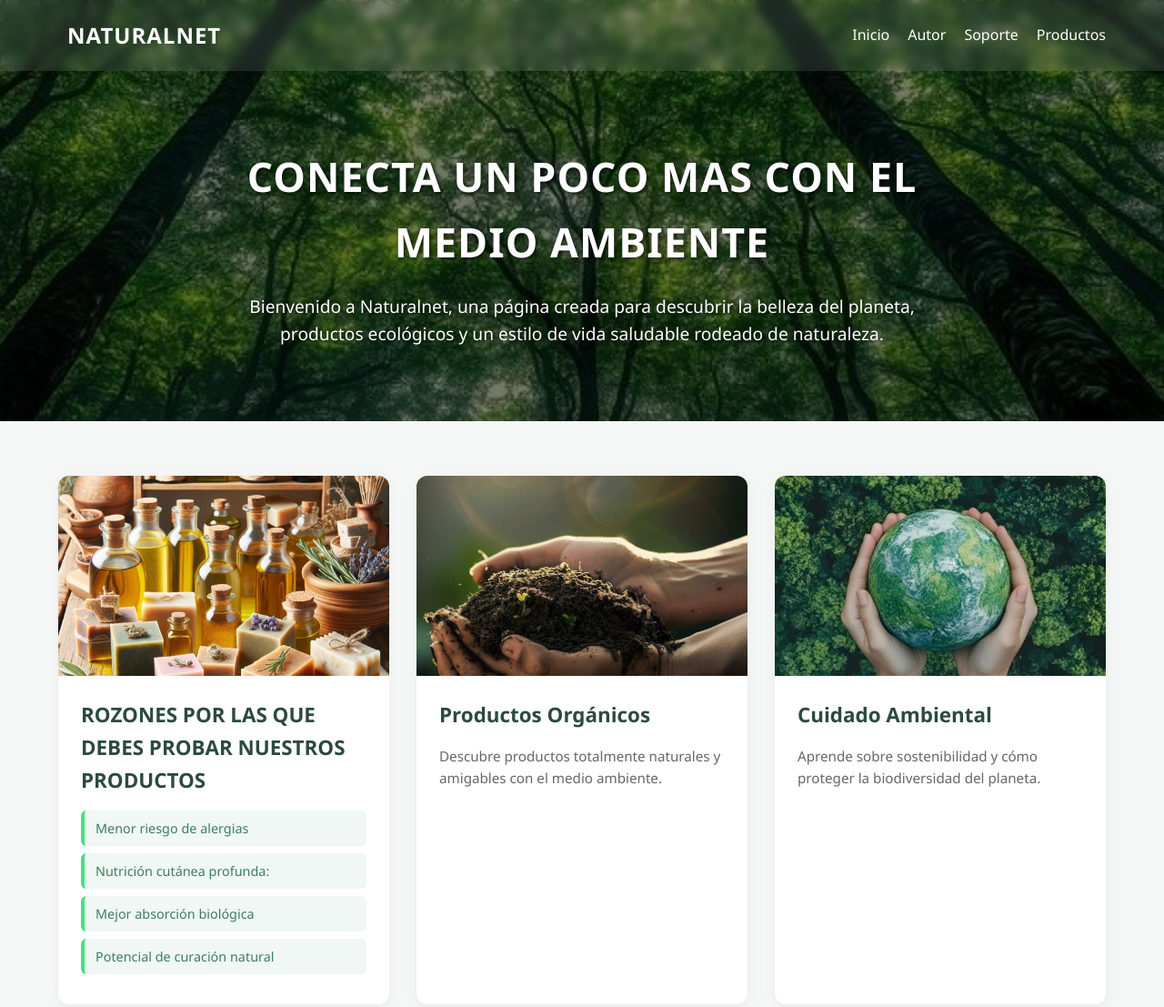
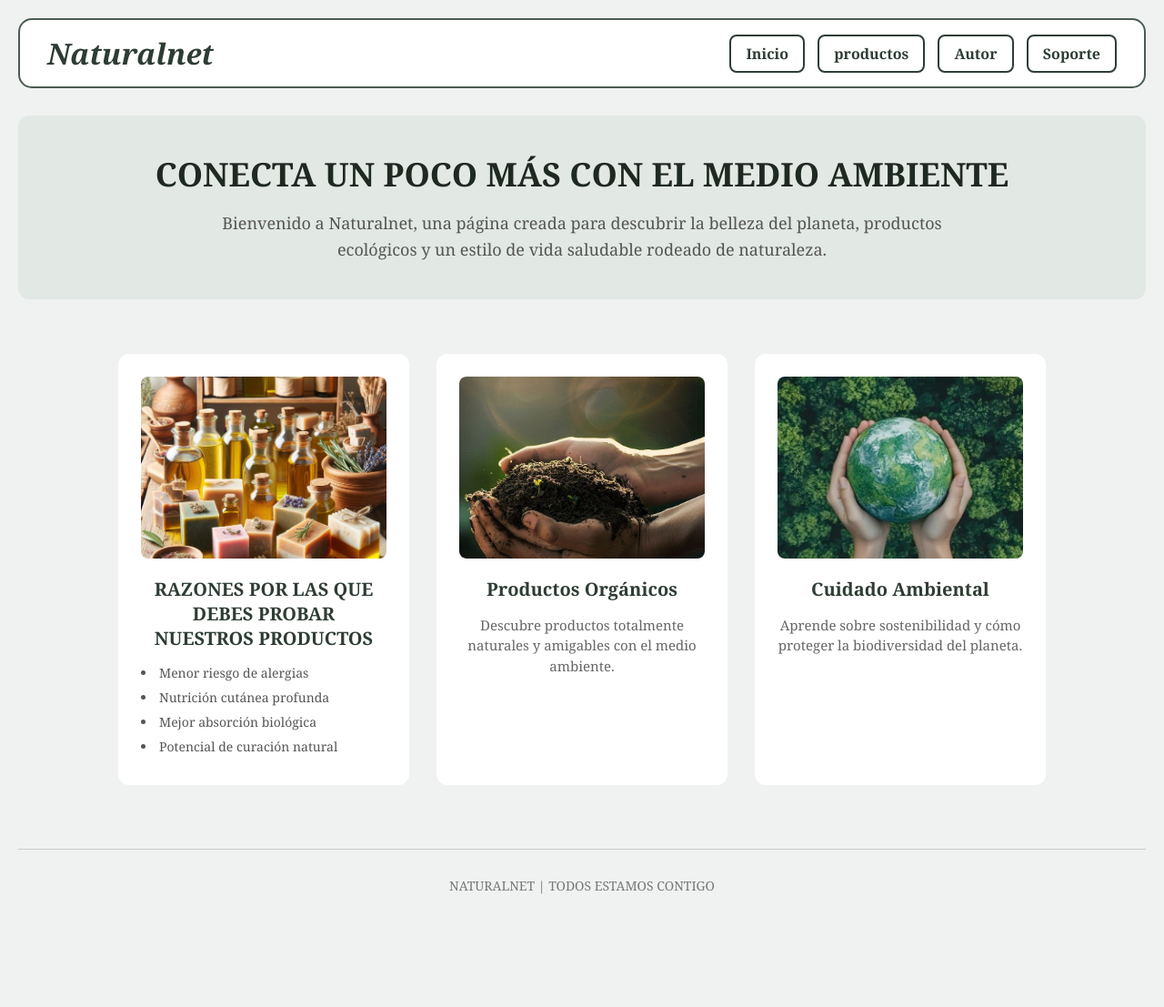
Before and after one commit to keilerserrano64-gif/proyecto-naturalista-de-html, a plain HTML site: page index.html in a window 1280 px wide. Shown: the top 1107 px of the page at 91% size. After the commit the page ends 1033 px from the top, so only its background shows below. Drawn offline with Linux system fonts and the light colour scheme.

Commit message:
tercer comic

```diff
--- /dev/null
+++ b/css/contacto.css
@@ -0,0 +1,206 @@
+
+        /* Estilos Globales y Variables */
+        :root {
+            --verde-principal: #2e6f40;
+            --verde-claro: #e8f5e9;
+            --marron-oscuro: #3e2723;
+            --gris-fondo: #f9f9f9;
+            --blanco: #ffffff;
+            --texto: #333333;
+        }
+
+        body {
+            font-family: 'Segoe UI', Tahoma, Geneva, Verdana, sans-serif;
+            margin: 0;
+            padding: 0;
+            background-color: var(--gris-fondo);
+            color: var(--texto);
+            line-height: 1.6;
+        }
+
+        header {
+            background-color: var(--verde-principal);
+            color: var(--blanco);
+            text-align: center;
+            padding: 3rem 1rem;
+        }
+
+        header h1 {
+            margin: 0;
+            font-size: 2.5rem;
+        }
+
+        header p {
+            margin: 0.5rem 0 0 0;
+            font-size: 1.1rem;
+            opacity: 0.9;
+        }
+
+        /* Contenedor Principal */
+        .container {
+            max-width: 1100px;
+            margin: 0 auto;
+            padding: 2rem 1rem;
+        }
+
+        /* Buscador */
+        .search-box {
+            max-width: 600px;
+            margin: -2rem auto 2rem auto;
+            background: var(--blanco);
+            padding: 0.5rem;
+            border-radius: 50px;
+            box-shadow: 0 4px 15px rgba(0,0,0,0.1);
+            display: flex;
+        }
+
+        .search-box input {
+            flex: 1;
+            border: none;
+            padding: 0.8rem 1.5rem;
+            font-size: 1rem;
+            border-radius: 50px;
+            outline: none;
+        }
+
+        .search-box button {
+            background-color: var(--verde-principal);
+            color: var(--blanco);
+            border: none;
+            padding: 0.8rem 2rem;
+            border-radius: 50px;
+            cursor: pointer;
+            font-weight: bold;
+            transition: background 0.3s;
+        }
+
+        .search-box button:hover {
+            background-color: var(--marron-oscuro);
+        }
+
+        /* Secciones */
+        h2 {
+            text-align: center;
+            color: var(--marron-oscuro);
+            margin-bottom: 2rem;
+        }
+
+        /* Tarjetas de Categorías */
+        .categories-grid {
+            display: grid;
+            grid-template-columns: repeat(auto-fit, minmax(280px, 1fr));
+            gap: 1.5rem;
+            margin-bottom: 4rem;
+        }
+
+        .card {
+            background: var(--blanco);
+            padding: 2rem;
+            border-radius: 12px;
+            box-shadow: 0 2px 8px rgba(0,0,0,0.05);
+            text-align: center;
+            border-top: 5px solid var(--verde-principal);
+            transition: transform 0.3s;
+        }
+
+        .card:hover {
+            transform: translateY(-5px);
+        }
+
+        .card-icon {
+            font-size: 2.5rem;
+            margin-bottom: 1rem;
+        }
+
+        .card h3 {
+            margin: 0 0 0.5rem 0;
+            color: var(--verde-principal);
+        }
+
+        .card p {
+            font-size: 0.95rem;
+            color: #666;
+        }
+
+        .card a {
+            display: inline-block;
+            margin-top: 1rem;
+            color: var(--marron-oscuro);
+            text-decoration: none;
+            font-weight: bold;
+        }
+
+        .card a:hover {
+            text-decoration: underline;
+        }
+
+        /* Sección de Contacto doble columna */
+        .support-flex {
+            display: flex;
+            flex-wrap: wrap;
+            gap: 2rem;
+            background: var(--blanco);
+            padding: 2.5rem;
+            border-radius: 12px;
+            box-shadow: 0 2px 8px rgba(0,0,0,0.05);
+        }
+
+        .contact-info, .contact-form {
+            flex: 1;
+            min-width: 300px;
+        }
+
+        .contact-info h3 {
+            color: var(--verde-principal);
+            margin-top: 0;
+        }
+
+        /* Formulario */
+        .form-group {
+            margin-bottom: 1.2rem;
+        }
+
+        .form-group label {
+            display: block;
+            margin-bottom: 0.4rem;
+            font-weight: 500;
+        }
+
+        .form-group input, .form-group textarea {
+            width: 100%;
+            padding: 0.75rem;
+            border: 1px solid #ccc;
+            border-radius: 6px;
+            box-sizing: border-box;
+            font-family: inherit;
+        }
+
+        .form-group textarea {
+            resize: vertical;
+            height: 120px;
+        }
+
+        button.btn-submit {
+            background-color: var(--verde-principal);
+            color: var(--blanco);
+            border: none;
+            padding: 0.8rem 2rem;
+            border-radius: 6px;
+            cursor: pointer;
+            font-size: 1rem;
+            width: 100%;
+            font-weight: bold;
+        }
+
+        button.btn-submit:hover {
+            background-color: var(--marron-oscuro);
+        }
+
+        footer {
+            text-align: center;
+            padding: 2rem;
+            background-color: var(--marron-oscuro);
+            color: var(--blanco);
+            margin-top: 4rem;
+            font-size: 0.9rem;
+        }
--- a/css/layout.css
+++ b/css/layout.css
@@ -1,154 +1,142 @@
+
 * {
     margin: 0;
     padding: 0;
     box-sizing: border-box;
-    font-family: 'Segoe UI', Tahoma, Geneva, Verdana, sans-serif;
-}
-
-body {
-    background-color: #f4f7f5;
-    color: #333;
-    line-height: 1.6;
+    font-family: Georgia, 'Times New Roman', Times, serif;
 }
 
 
-header {
-    background: linear-gradient(rgba(0, 0, 0, 0.5), rgba(0, 0, 0, 0.5)),
-        url('../img/iconos/WhatsApp\ Image\ 2026-05-28\ at\ 4.12.30\ PM.jpeg') no-repeat center center/cover;
-    color: #fff;
-    padding-bottom: 60px;
+body {
+    background-color: #f0f2f1;
+    color: #333;
+    padding: 20px;
 }
 
-nav {
+
+.navbar {
     display: flex;
     justify-content: space-between;
     align-items: center;
-    padding: 20px 5%;
-    background-color: rgba(255, 255, 255, 0.1);
-    backdrop-filter: blur(5px);
+    border: 2px solid #4a5c50;
+    border-radius: 15px;
+    padding: 15px 30px;
+    background-color: #ffffff;
+    margin-bottom: 30px;
 }
 
-nav .logo {
-    font-size: 1.5rem;
+.logo {
     font-weight: bold;
-    text-transform: uppercase;
-    letter-spacing: 1px;
-    display: flex;
-    align-items: center;
-    gap: 10px;
-    color: #fff;
+    font-size: 32px;
+    color: #2e3d34;
+    font-style: italic;
 }
 
-nav .hola {
-    display: flex;
-    gap: 20px;
+.menu-links a {
+    border: 2px solid #2e3d34;
+    border-radius: 8px;
+    padding: 8px 16px;
+    text-decoration: none;
+    color: #2e3d34;
+    font-weight: 600;
+    margin-left: 10px;
+    transition: all 0.3s ease;
 }
 
-nav .hola a {
-    color: #fff;
-    text-decoration: none;
-    text-transform: capitalize;
-    font-weight: 500;
-    transition: color 0.3s ease;
-}
-
-nav .hola a:hover {
-    color: #a3e635;
+.menu-links a:hover {
+    background-color: #2e3d34;
+    color: #ffffff;
 }
 
 
 .hero {
     text-align: center;
-    max-width: 800px;
-    margin: 80px auto 20px auto;
-    padding: 0 20px;
+    padding: 40px 20px;
+    margin-bottom: 40px;
+    background-color: #e2e8e4;
+    border-radius: 12px;
 }
 
 .hero h1 {
-    font-size: 2.8rem;
-    margin-bottom: 20px;
-    letter-spacing: 1px;
-    text-shadow: 2px 2px 4px rgba(0, 0, 0, 0.6);
+    font-weight: bold;
+    font-size: 36px;
+    color: #1e2922;
+    margin-bottom: 15px;
 }
 
 .hero p {
-    font-size: 1.2rem;
-    font-weight: 300;
-    text-shadow: 1px 1px 3px rgba(0, 0, 0, 0.5);
+    font-size: 18px;
+    max-width: 800px;
+    margin: 0 auto;
+    line-height: 1.6;
+    color: #555;
 }
 
 
-section {
-    padding: 60px 5%;
+.TODOS {
+    display: flex;
+    justify-content: center;
+    gap: 30px;
+    padding: 20px 0;
 }
 
-.cards {
-    display: grid;
-    grid-template-columns: repeat(auto-fit, minmax(300px, 1fr));
-    gap: 30px;
-    max-width: 1200px;
-    margin: 0 auto;
-}
 
 .card {
-    background-color: #fff;
+    background-color: #ffffff;
     border-radius: 12px;
-    overflow: hidden;
-    box-shadow: 0 4px 15px rgba(0, 0, 0, 0.05);
-    transition: transform 0.3s ease, box-shadow 0.3s ease;
+    padding: 25px;
+    width: 320px;
     display: flex;
     flex-direction: column;
+    align-items: center;
+    text-align: center;
+
+    transition: transform 0.3s ease, box-shadow 0.3s ease;
 }
 
 .card:hover {
-    transform: translateY(-5px);
-    box-shadow: 0 8px 25px rgba(0, 0, 0, 0.1);
+    transform: translateY(-10px) scale(1.03);
+    box-shadow: 5px 10px 300px rgb(0, 0, 0);
 }
 
 .card img {
     width: 100%;
-    height: 220px;
+    height: 200px;
     object-fit: cover;
+    border-radius: 8px;
+    margin-bottom: 20px;
 }
 
-.card .titulo {
-    padding: 25px;
-    flex-grow: 1;
-    display: flex;
-    flex-direction: column;
-}
-
-.card h2,
-.card h3 {
-    font-size: 1.4rem;
-    color: #2c4a3e;
+.card h2, .card h3 {
+    font-size: 20px;
+    color: #2e3d34;
     margin-bottom: 15px;
 }
 
 .card p {
+    font-size: 15px;
+    line-height: 1.5;
     color: #666;
-    font-size: 0.95rem;
 }
 
 
-.card .titulo nav {
-    background-color: #f0f7f4;
-    color: #3e7d60;
-    padding: 8px 12px;
+.card-list {
+    text-align: left;
+    list-style-position: inside;
+    color: #555;
+    font-size: 14px;
+}
+
+.card-list li {
     margin-bottom: 8px;
-    border-radius: 6px;
-    font-size: 0.9rem;
-    font-weight: 500;
-    border-left: 4px solid #4ade80;
 }
 
 
 footer {
-    background-color: #1e332a;
-    color: #bcdecb;
     text-align: center;
-    padding: 30px 20px;
-    margin-top: 40px;
-    font-size: 0.9rem;
-    letter-spacing: 1px;
+    padding: 30px;
+    margin-top: 50px;
+    border-top: 1px solid #ccc;
+    color: #777;
+    font-size: 14px;
 }
--- /dev/null
+++ b/css/sobre-nosotros.css
@@ -0,0 +1,109 @@
+body {
+    font-family: Georgia, 'Times New Roman', Times, serif;
+    line-height: 1.6;
+    background-color: #f4f7f4;
+    color: #2c3e2e;
+    margin: 0;
+    padding: 20px;
+}
+.navbar {
+    display: flex;
+    justify-content: space-between;
+    align-items: center;
+    border: 2px solid #4a5c50;
+    border-radius: 15px;
+    padding: 15px 30px;
+    background-color: #ffffff;
+    margin-bottom: px;
+}
+
+.logo {
+    font-weight: bold;
+    font-size: 32px;
+    color: #2e3d34;
+    font-style: italic;
+}
+
+.menu-links a {
+    border: 2px solid #2e3d34;
+    border-radius: 8px;
+    padding: 8px 16px;
+    text-decoration: none;
+    color: #2e3d34;
+    font-weight: 600;
+    margin-left: 10px;
+    transition: all 0.3s ease;
+}
+
+.menu-links a:hover {
+    background-color: #2e3d34;
+    color: #ffffff;
+    text-decoration: none;
+}
+
+
+.bio-container {
+    max-width: 800px;
+    margin: 40px auto;
+    background: #ffffff;
+    padding: 30px;
+    border-radius: 12px;
+    box-shadow: 0 4px 15px rgb(0, 0, 0);
+    border-top: 8px solid #3a5f43;
+}
+
+header {
+    text-align: center;
+    margin-bottom: 30px;
+}
+
+.profile-img {
+    width: 150px;
+    height: 150px;
+    border-radius: 50%;
+    object-fit: cover;
+    border: 4px solid #3a5f43;
+    background-color: #e0e0e0;
+}
+
+h1 {
+    margin: 15px 0 5px 0;
+    color: #1e3323;
+}
+
+.subtitle {
+    font-style: italic;
+    color: #627d68;
+    margin-top: 0;
+}
+
+h2 {
+    color: #3a5f43;
+    border-bottom: 2px solid #e2ece4;
+    padding-bottom: 5px;
+    margin-top: 30px;
+}
+
+ul {
+    padding-left: 20px;
+}
+
+li {
+    margin-bottom: 10px;
+}
+
+footer {
+    margin-top: 40px;
+    text-align: center;
+    color: #8a9a8e;
+}
+
+a {
+    color: #3a5f43;
+    text-decoration: none;
+    font-weight: bold;
+}
+
+a:hover {
+    text-decoration: underline;
+}
--- a/index.html
+++ b/index.html
@@ -11,47 +11,44 @@
 <body>
 
   <header>
-    <nav>
-      <div class="logo">
-        <img src="img/iconos/" alt="">
-        Naturalnet
-      </div>
-      <div class="hola">
-        <a href="index.html">inicio</a>
-        <a href="views/sobre-nosotros.html">autor</a>
-        <a href="views/contacto.html">soporte</a>
+    <nav class="navbar">
+      <div class="logo">Naturalnet</div>
+      <div class="menu-links">
+        <a href="index.html">Inicio</a>
         <a href="views/productos.html">productos</a>
+        <a href="views/sobre-nosotros.html">Autor</a>
+        <a href="views/contacto.html">Soporte</a>
       </div>
     </nav>
 
     <div class="hero">
-      <h1>CONECTA UN POCO MAS CON EL MEDIO AMBIENTE</h1>
+      <h1>CONECTA UN POCO MÁS CON EL MEDIO AMBIENTE</h1>
       <p>
         Bienvenido a Naturalnet, una página creada para descubrir
         la belleza del planeta, productos ecológicos y un estilo
         de vida saludable rodeado de naturaleza.
       </p>
     </div>
-
   </header>
 
-  <section>
-
-    <div class="cards">
+  <main>
+    <section class="TODOS">
 
       <div class="card">
-        <img src="img/iconos/WhatsApp Image 2026-05-28 at 4.49.11 PM.jpeg" alt="Turismo Natural">
+        <img src="img/iconos/segunda.jpeg" alt="Turismo Natural">
         <div class="titulo">
-          <h2>ROZONES POR LAS QUE DEBES PROBAR NUESTROS PRODUCTOS</h2>
-          <nav>Menor riesgo de alergias</nav>
-          <nav>Nutrición cutánea profunda:</nav>
-          <nav>Mejor absorción biológica</nav>
-          <nav>Potencial de curación natural</nav>
+          <h2>RAZONES POR LAS QUE DEBES PROBAR NUESTROS PRODUCTOS</h2>
+          <ul class="card-list">
+            <li>Menor riesgo de alergias</li>
+            <li>Nutrición cutánea profunda</li>
+            <li>Mejor absorción biológica</li>
+            <li>Potencial de curación natural</li>
+          </ul>
         </div>
       </div>
 
       <div class="card">
-        <img src="img/iconos/WhatsApp Image 2026-05-28 at 5.07.49 PM.jpeg" alt="Productos Orgánicos">
+        <img src="img/iconos/tercera.jpeg" alt="Productos Orgánicos">
         <div class="titulo">
           <h2>Productos Orgánicos</h2>
           <p>
@@ -62,7 +59,7 @@
       </div>
 
       <div class="card">
-        <img src="img/iconos/WhatsApp Image 2026-05-28 at 5.10.44 PM.jpeg" alt="Cuidado Ambiental">
+        <img src="img/iconos/cuarta.jpeg" alt="Cuidado Ambiental">
         <div class="titulo">
           <h3>Cuidado Ambiental</h3>
           <p>
@@ -72,12 +69,11 @@
         </div>
       </div>
 
-    </div>
-
-  </section>
+    </section>
+  </main>
 
   <footer>
-    <p> NATURALNET | TODOS ESTAMOS CONTIGO </p>
+    <p>NATURALNET | TODOS ESTAMOS CONTIGO</p>
   </footer>
 
 </body>
```
Also changed, not shown: views/contacto.html (+84 -0 lines), views/sobre-nosotros.html (+77 -0 lines), css/animaciones.css (deleted), css/componentes.css (deleted), img/iconos/cuarta.jpeg (renamed from img/iconos/WhatsApp Image 2026-05-28 at 5.10.44 PM.jpeg), img/iconos/primera.jpeg (renamed from img/iconos/WhatsApp Image 2026-05-28 at 4.12.30 PM.jpeg), img/iconos/segunda.jpeg (renamed from img/iconos/WhatsApp Image 2026-05-28 at 4.49.11 PM.jpeg), img/iconos/tercera.jpeg (renamed from img/iconos/WhatsApp Image 2026-05-28 at 5.07.49 PM.jpeg), img/sobre nosostros/primera.jpeg (added).
